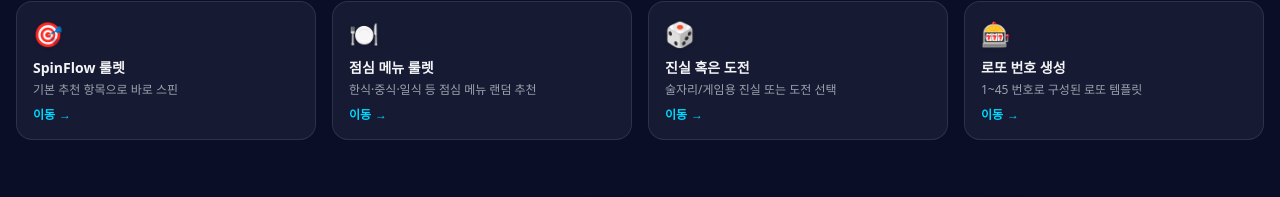
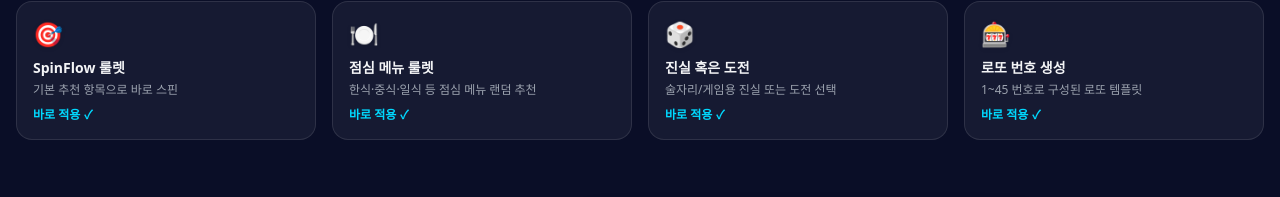
Before and after one commit to lsk7209/spinkorea, a React (Vite) app: page / in a window 1280 px wide. Shown: the part 216-413 px from the top of the page. Built offline with nearby package versions, Linux system fonts and the light colour scheme.

Commit message:
Apply presets in-place without navigation

```diff
--- a/src/components/RecommendedPresets.tsx
+++ b/src/components/RecommendedPresets.tsx
@@ -57,9 +57,13 @@ export default function RecommendedPresets({ onSelect, fallbackItems }: Recommen
                 {presets.map((preset) => (
                     <button
                         key={preset.id}
-                        onClick={() => onSelect([...preset.items])}
+                        type="button"
+                        onClick={(e) => {
+                            e.preventDefault();
+                            e.stopPropagation();
+                            onSelect([...preset.items]);
+                        }}
                         className="group text-left bg-white/5 border border-white/10 hover:border-neon-primary/40 rounded-2xl p-4 transition-all hover:-translate-y-1 hover:shadow-neon-sm flex flex-col gap-2"
-                        type="button"
                     >
                         <span className="text-2xl drop-shadow">{preset.icon}</span>
                         <div className="flex-1">
@@ -67,8 +71,8 @@ export default function RecommendedPresets({ onSelect, fallbackItems }: Recommen
                             <p className="text-xs text-gray-400 mt-1 leading-snug">{preset.description}</p>
                         </div>
                         <span className="text-xs font-semibold text-neon-primary group-hover:text-white flex items-center gap-1">
-                            이동
-                            <span aria-hidden>→</span>
+                            바로 적용
+                            <span aria-hidden>✓</span>
                         </span>
                     </button>
                 ))}
```
